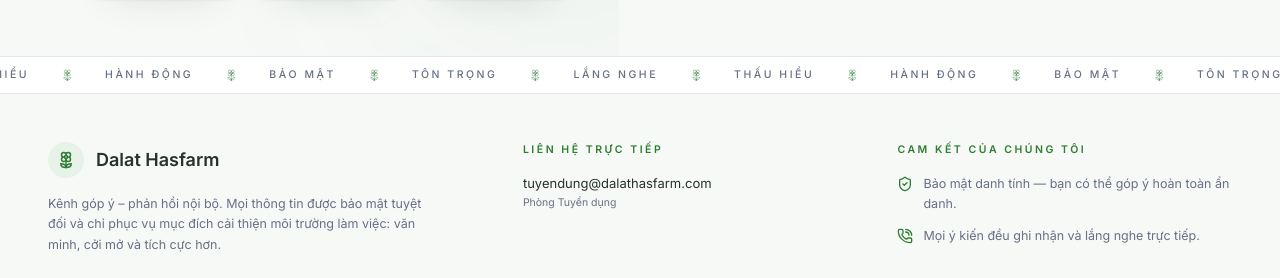
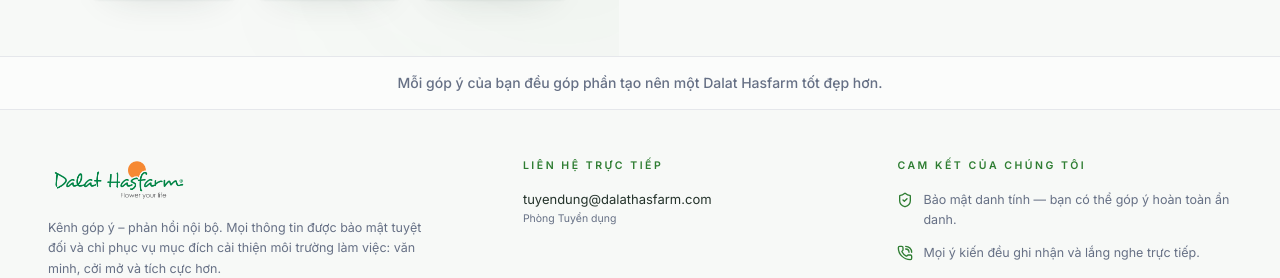
Before and after one commit to hotrodalathasfarm-dev/dalat-hasfarm-feedback, a Next.js app: page / in a window 1280 px wide. Shown: the part 1350-1628 px from the top of the page. Built offline with nearby package versions, Linux system fonts and the light colour scheme.

Commit message:
Update Footer.tsx

```diff
--- a/src/components/Footer.tsx
+++ b/src/components/Footer.tsx
@@ -1,44 +1,28 @@
-import { Flower2, ShieldCheck, PhoneCall } from "lucide-react";
-
-function Marquee() {
-  const words = ["Lắng nghe", "Thấu hiểu", "Hành động", "Bảo mật", "Tôn trọng"];
-  return (
-    <div className="relative overflow-hidden border-y border-border bg-card py-2.5">
-      <div className="flex w-max animate-marquee items-center gap-8 whitespace-nowrap">
-        {[0, 1].map((half) => (
-          <div key={half} className="flex items-center gap-8" aria-hidden={half === 1}>
-            {Array.from({ length: 2 }).flatMap((_, r) =>
-              words.map((w) => (
-                <span
-                  key={`${half}-${r}-${w}`}
-                  className="flex items-center gap-8 text-[10.5px] font-medium uppercase tracking-[0.24em] text-muted"
-                >
-                  {w}
-                  <Flower2 className="size-3 text-primary/40" />
-                </span>
-              )),
-            )}
-          </div>
-        ))}
-      </div>
-    </div>
-  );
-}
+import Image from "next/image";
+import { ShieldCheck, PhoneCall } from "lucide-react";
 
 export default function Footer() {
   return (
     <>
-      <Marquee />
+      <div className="border-y border-border bg-card/60">
+        <div className="mx-auto max-w-[1500px] px-5 py-4 text-center sm:px-8 lg:px-12">
+          <p className="text-sm font-medium text-muted">
+            Mỗi góp ý của bạn đều góp phần tạo nên một Dalat Hasfarm tốt đẹp hơn.
+          </p>
+        </div>
+      </div>
+
       <footer className="relative bg-background">
         <div className="mx-auto grid max-w-[1500px] gap-10 px-5 py-12 sm:px-8 lg:grid-cols-[1.3fr_1fr_1fr] lg:px-12">
           <div>
-            <div className="flex items-center gap-3">
-              <span className="grid size-9 place-items-center rounded-full bg-primary-soft text-primary">
-                <Flower2 className="size-4.5" />
-              </span>
-              <span className="text-lg font-semibold text-text">
-                Dalat Hasfarm
-              </span>
+            <div className="flex items-center">
+              <Image
+                src="/Logo-Dalat-Hasfarm.png"
+                alt="Dalat Hasfarm"
+                width={780}
+                height={184}
+                className="h-11 w-auto"
+              />
             </div>
             <p className="mt-4 max-w-sm text-[12.5px] leading-relaxed text-muted">
               Kênh góp ý – phản hồi nội bộ. Mọi thông tin được bảo mật tuyệt
```
